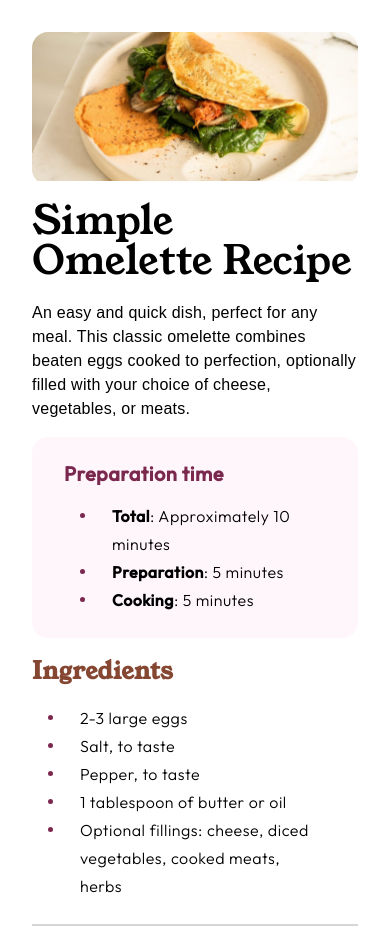
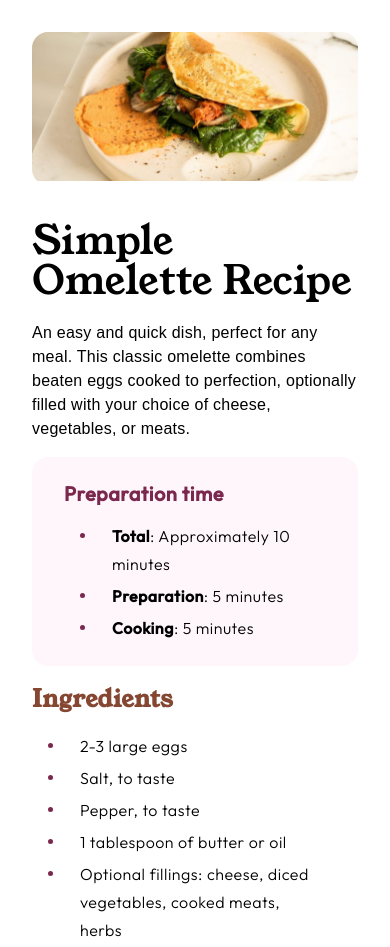
Before and after one commit to pradipbambharoliya97/Recipe-page, a plain HTML site: page index.html in a window 390 px wide. Shown: the top 947 px of the page. Drawn offline with Linux system fonts and the light colour scheme; files whose address does not match are found by name.

Commit message:
design update

```diff
--- a/style.css
+++ b/style.css
@@ -15,19 +15,6 @@
   font-family: 'YoungSerif';
   src: url('./assets/fonts/young-serif/YoungSerif-Regular.ttf');
 }
-
-@font-face {
-  font-family: 'OutfitBlack';
-  src: url('./assets/fonts/outfit/static/Outfit-Black.ttf');
-}
-@font-face {
-  font-family: 'OutfitLight';
-  src: url('./assets/fonts/outfit/static/Outfit-Light.ttf');
-}
-@font-face {
-  font-family: 'OutfitMedium';
-  src: url('./assets/fonts/outfit/static/Outfit-Medium.ttf');
-}
 @font-face {
   font-family: 'OutfitLight';
   src: url('./assets/fonts/outfit/static/Outfit-Light.ttf');
@@ -36,10 +23,18 @@
   font-family: 'OutfitRegular';
   src: url('./assets/fonts/outfit/static/Outfit-Regular.ttf');
 }
+@font-face {
+  font-family: 'OutfitMedium';
+  src: url('./assets/fonts/outfit/static/Outfit-Medium.ttf');
+}
+@font-face {
+  font-family: 'OutfitBlack';
+  src: url('./assets/fonts/outfit/static/Outfit-Black.ttf');
+}
 
 body {
-  background-color: #f3e5d8;
-  padding: 2rem;
+  background-color: var(--main-bg);
+  padding: 6rem 2rem;
   scroll-behavior: smooth;
 }
 
@@ -53,6 +48,7 @@ p {
   padding: 2rem;
   max-width: 50vw;
   margin-inline: auto;
+  box-shadow: 0 0 7px #fff;
 }
 
 .image-section {
@@ -73,7 +69,7 @@ p {
   font-size: 2.5rem;
   line-height: 1;
   font-weight: 500;
-  margin-bottom: 1.25rem;
+  margin-block: 1.25rem;
 }
 
 .header-section p {
@@ -102,6 +98,9 @@ p {
   line-height: 1.75;
   padding: 1rem 2rem 0rem 2rem;
   list-style: none;
+  display: flex;
+  flex-direction: column;
+  gap: 0.25rem;
 }
 
 .bullet-list li b {
@@ -212,6 +211,9 @@ hr {
   }
 }
 @media screen and (max-width: 786px) {
+  body {
+    padding: 2rem;
+  }
   .card {
     max-width: 100vw;
   }
```
